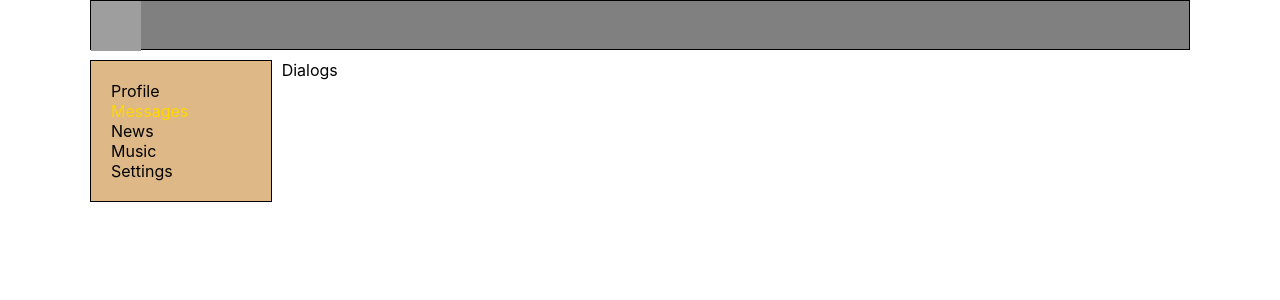
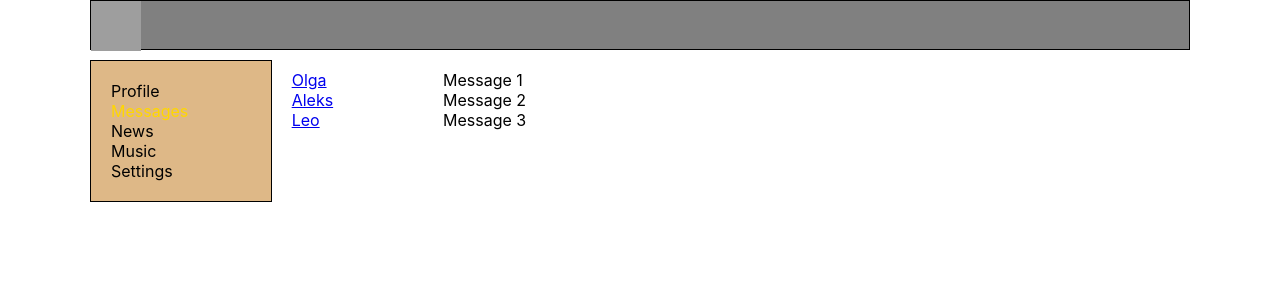
Before and after one commit to aleksandrsg/fitst-react-app, a React (Create React App) app: page /dialogs in a window 1280 px wide. Shown: the top 300 px of the page. Built offline with nearby package versions, Linux system fonts and the light colour scheme; grey boxes are pictures that could not be loaded.

Commit message:
Dialogs NavLink

```diff
--- a/src/components/Dialogs/Dialogs.jsx
+++ b/src/components/Dialogs/Dialogs.jsx
@@ -1,10 +1,32 @@
 import React from 'react';
+import { NavLink } from 'react-router-dom';
 import classes from './Dialogs.module.css'
 
 const Dialogs = (props) => {
     return (
-        <div>
-            Dialogs
+        <div className={classes.dialogs}>
+            <div className={classes.dialogItems}>
+                <div className={classes.dialog +' '+ classes.active}>
+                    <NavLink to="/dialogs/1">Olga</NavLink>
+                </div>
+                <div className={classes.dialog}>
+                <NavLink to="/dialogs/2">Aleks</NavLink>
+                </div>
+                <div className={classes.dialog}>
+                <NavLink to="/dialogs/3">Leo</NavLink>
+                </div>
+            </div>
+            <div className={classes.messages}>
+                <div className={classes.message}>
+                    Message 1
+                </div>
+                <div className={classes.message}>
+                    Message 2
+                </div>
+                <div className={classes.message}>
+                    Message 3
+                </div>
+            </div>
         </div>
     );
 }
--- a/src/components/Dialogs/Dialogs.module.css
+++ b/src/components/Dialogs/Dialogs.module.css
@@ -0,0 +1,15 @@
+.dialogs {
+    display:grid;
+    grid-template-columns: 2fr 10fr;
+}
+
+.dialogItems{
+    padding: 10px;
+}
+.dialogItems .active{
+    color: gold;
+}
+
+.messages{
+    padding: 10px;
+}
```
